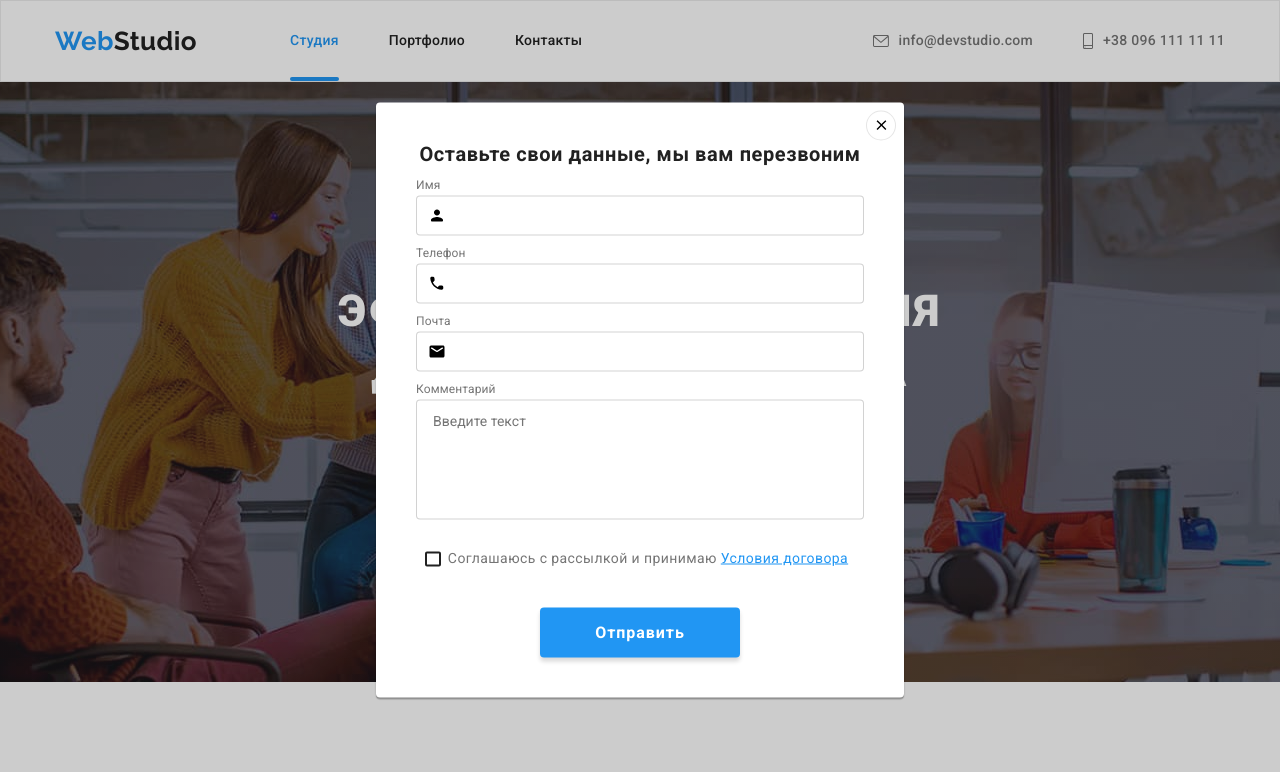
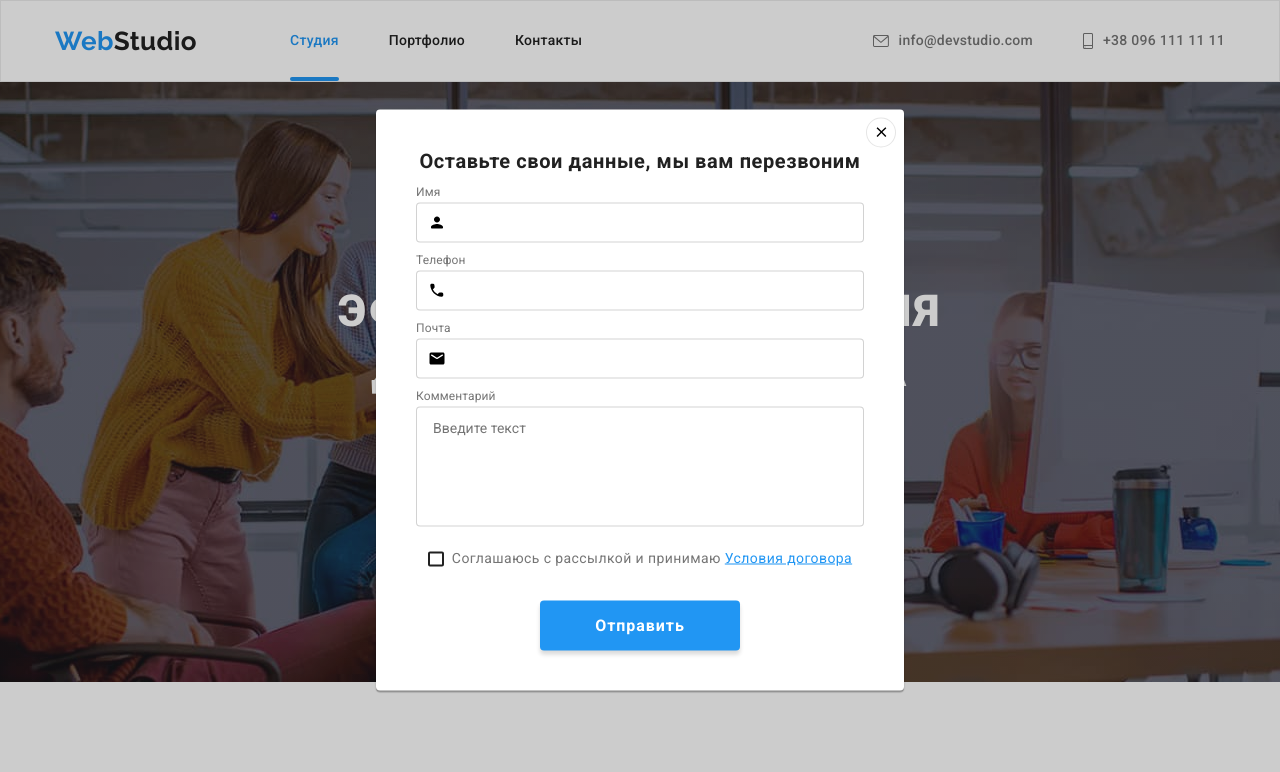
Before and after one commit to Olegstad/goit-markup-hw-06, a plain HTML site: page index.html in a window 1280 px wide. Both pictures are taken after a click on the button "Заказать услугу". Shown: the top 772 px of the page. Drawn offline with nearby package versions, Linux system fonts and the light colour scheme.

Commit message:
Добавляет правки по модальному окну

```diff
--- a/css/styles.css
+++ b/css/styles.css
@@ -315,15 +315,11 @@ h1, h2, h3, h4, p {
 /* Modal window form */
 
 .modal-form {
-    display: flex;
-    flex-direction: column;
-    justify-content: center;
-    align-items: center;
-
+    padding: 40px;
 }
 
 .title-modal-form {
-    margin: 40px auto 12px;
+    margin-bottom: 12px;
     font-weight: 700;
     font-size: 20px;
     line-height: 1.15;
@@ -333,19 +329,7 @@ h1, h2, h3, h4, p {
 }
 
 .input-form {
-    width: 448px;
     margin-bottom: 20px;
-    display: flex;
-    flex-direction: column;
-}
-
-.form-field {
-    display: flex;
-    flex-direction: column;
-}
-
-.form-field:not(:last-child) {
-    margin-bottom: 10px;
 }
 
 .modal-form-label {
@@ -361,9 +345,12 @@ h1, h2, h3, h4, p {
 
 .modal-form-field {
     position: relative;
+    display: block;
+    margin-bottom: 10px;
 }
 
 .modal-form-input {
+    display: block;
     padding-left: 42px;
     width: 100%;
     height: 40px;
@@ -415,6 +402,7 @@ h1, h2, h3, h4, p {
     display: inline-flex;
     justify-content: center;
     align-items: center;
+    margin-right: 8px;
     width: 16px;
     height: 15px;
     border: 2px solid var(--main-text-color);
@@ -436,7 +424,6 @@ h1, h2, h3, h4, p {
 }
 
 .checkbox-text {
-    margin: 7px;
     font-weight: 400;
     font-size: 14px;
     line-height: 1.7;
@@ -451,11 +438,9 @@ h1, h2, h3, h4, p {
 }
 
 .modal-form-btn {
+    display: block;
+    margin: 0 auto;
     padding: 10px 55px;
-    margin-bottom: 40px;
-    display: flex;
-    align-items: center;
-    text-align: center;
     font-weight: 700;
     font-size: 16px;
     line-height: 1.88;
--- a/index.html
+++ b/index.html
@@ -76,7 +76,6 @@
                 </button>
                 <h4 class="title-modal-form">Оставьте свои данные, мы вам перезвоним</h4>
                 <div class="input-form">
-                  <div class="form-field">
                   <label class="modal-form-label" for="username">Имя</label>
                   <span class="modal-form-field">
                     <input
@@ -90,8 +89,6 @@
                       <use href="./images/icons.svg#icon-person-modal"></use>
                     </svg>
                   </span>
-                  </div>
-                  <div class="form-field">
                   <label class="modal-form-label" for="phonenumber">Телефон</label>
                   <span class="modal-form-field">
                     <input
@@ -105,8 +102,6 @@
                       <use href="./images/icons.svg#icon-phone-modal"></use>
                     </svg>
                   </span>
-                  </div>
-                  <div class="form-field">
                   <label class="modal-form-label" for="mail">Почта</label>
                   <span class="modal-form-field">
                     <input class="modal-form-input" type="email" name="mail" id="mail" required />
@@ -114,8 +109,6 @@
                       <use href="./images/icons.svg#icon-email-modal"></use>
                     </svg>
                   </span>
-                  </div>
-                  <div class="form-field">
                   <label class="modal-form-label" for="comment">Комментарий</label>
                   <span class="modal-form-field">
                     <textarea
@@ -126,7 +119,6 @@
                       id="comment"
                     ></textarea>
                   </span>
-                  </div>
                 </div>
                 <label class="modal-checkbox-label">
                   <input
```
Lines whose indentation alone changed are shown as unchanged.
